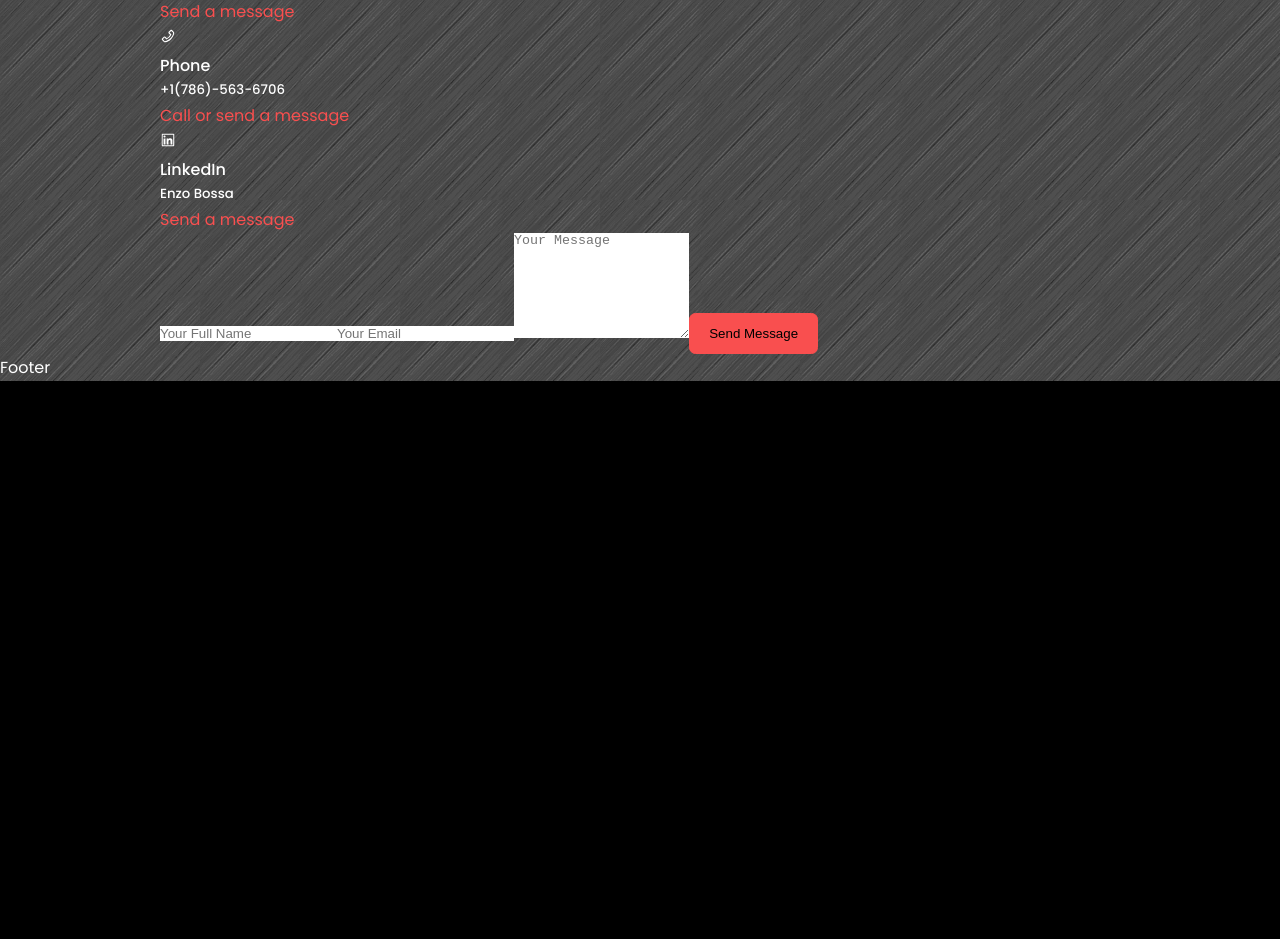
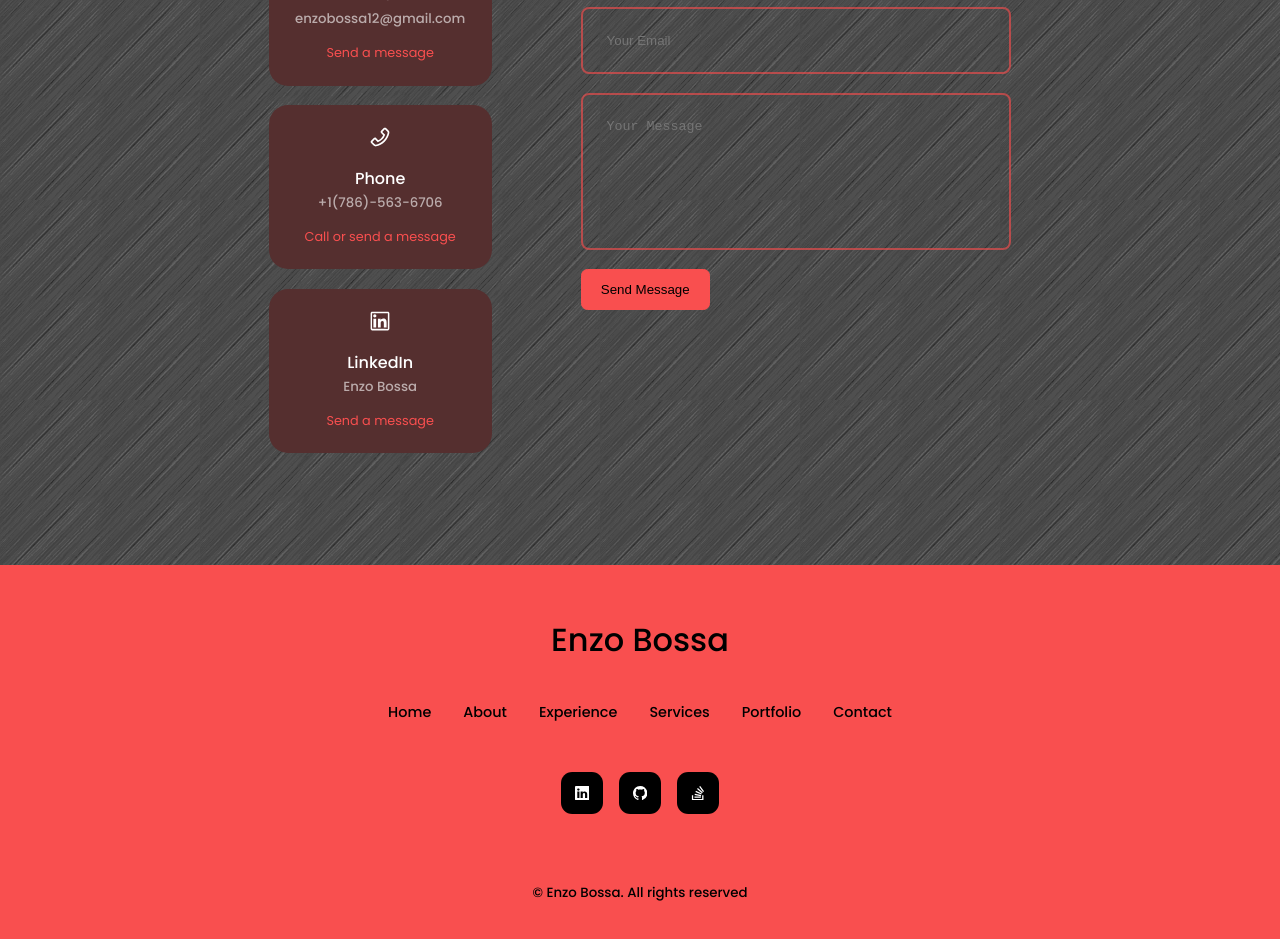
Before and after one commit to EnzoBossa/Personal-Portfolio-Website, a React (Create React App) app in the folder react-portfolio-website/: page / in a window 1280 px wide. Shown: the part 3600-4539 px from the top of the page. Before the commit the page ends 3981 px from the top, so only its background shows below. Built offline with nearby package versions, Linux system fonts and the light colour scheme.

Commit message:
Finished website
finished the contact section with css. Did the footer section. Built and deployed the website at enzobossa.com

```diff
--- a/react-portfolio-website/package.json
+++ b/react-portfolio-website/package.json
@@ -1,11 +1,13 @@
 {
   "name": "react-portfolio-website",
+  "homepage": "https://enzobossa.com",
   "version": "0.1.0",
   "private": true,
   "dependencies": {
     "@testing-library/jest-dom": "^5.16.5",
     "@testing-library/react": "^13.4.0",
     "@testing-library/user-event": "^13.5.0",
+    "emailjs-com": "^3.2.0",
     "nth-check": "^2.1.1",
     "react": "^18.2.0",
     "react-dom": "^18.2.0",
--- a/react-portfolio-website/src/components/about/About.jsx
+++ b/react-portfolio-website/src/components/about/About.jsx
@@ -2,7 +2,6 @@
 import './about.css'
 import ME from '../../assets/me-about.JPG'
 import {FaAward} from 'react-icons/fa'
-import {FiUsers} from 'react-icons/fi'
 import {VscFolderLibrary} from 'react-icons/vsc'
 
 const About = () => {
--- a/react-portfolio-website/src/components/contact/Contact.jsx
+++ b/react-portfolio-website/src/components/contact/Contact.jsx
@@ -3,8 +3,24 @@
 import {MdOutlineEmail} from 'react-icons/md'
 import {AiOutlinePhone} from 'react-icons/ai'
 import {AiOutlineLinkedin} from 'react-icons/ai'
+import {useRef} from 'react';
+import emailjs from 'emailjs-com'
 
 const Contact = () => {
+  const form = useRef();
+
+  const sendEmail = (e) => {
+    e.preventDefault();
+
+    emailjs.sendForm('service_hi2e1sa', 'template_wfm8t4q', form.current, 'l9G5KSZ333XdKa1l_')
+      .then((result) => {
+          console.log(result.text);
+      }, (error) => {
+          console.log(error.text);
+      });
+
+      e.target.reset()
+  };
   return (
     <section id='contact'>
       <h5>Get In Touch</h5>
@@ -13,26 +29,26 @@
       <div className="container container__container">
         <div className="contact__options">
           <article className="contact__option">
-            <MdOutlineEmail/>
+            <MdOutlineEmail className='contact__option-icon'/>
             <h4>Email</h4>
             <h5>enzobossa12@gmail.com</h5>
             <a href="mailto:enzobossa12@gmail.com">Send a message</a>
           </article>
           <article className="contact__option">
-            <AiOutlinePhone/>
+            <AiOutlinePhone className='contact__option-icon'/>
             <h4>Phone</h4>
             <h5>+1(786)-563-6706</h5>
             <a href="tel:7865636706">Call or send a message</a>
           </article>
           <article className="contact__option">
-            <AiOutlineLinkedin/>
+            <AiOutlineLinkedin className='contact__option-icon'/>
             <h4>LinkedIn</h4>
             <h5>Enzo Bossa</h5>
             <a href="https://www.linkedin.com/in/enzo-bossa/" target="_blank" rel='noreferrer'>Send a message</a>
           </article>
         </div>
         {/*END OF CONTACT OPTIONS*/}
-        <form action="">
+        <form ref={form} onSubmit={sendEmail}>
           <input type="text" name="name" placeholder="Your Full Name" required />
           <input type="email" name='email' placeholder='Your Email' required />
           <textarea name="message" rows="7" placeholder='Your Message' required ></textarea>
--- a/react-portfolio-website/src/components/contact/contact.css
+++ b/react-portfolio-website/src/components/contact/contact.css
@@ -0,0 +1,70 @@
+.container.container__container {
+    width: 58%;
+    display: grid;
+    grid-template-columns: 30% 58%;
+    gap: 12%;
+}
+
+.contact__options {
+    display: flex;
+    flex-direction: column;
+    gap: 1.2rem;
+}
+
+.contact__option {
+    background: var(--color-bg-variant);
+    padding: 1.2rem;
+    border-radius: 1.2rem;
+    text-align: center;
+    border: 1px solid transparent;
+    transition: var(--transition);
+}
+
+.contact__option:hover {
+    background: transparent;
+    border-color: var(--color-primary-variant);
+}
+
+.contact__option-icon {
+    font-size: 1.5rem;
+    margin-bottom: 0.5rem;
+}
+
+.contact__option a {
+    margin-top: 0.7rem;
+    display: inline-block;
+    font-size: 0.8rem;
+}
+
+.contact__option h5 {
+    color: var(--color-light);
+}
+
+form {
+    display: flex;
+    flex-direction: column;
+    gap: 1.2rem;
+}
+
+input, textarea {
+    width: 100%;
+    padding: 1.5rem;
+    border-radius: 0.5rem;
+    background: transparent;
+    border: 2px solid var(--color-primary-variant);
+    resize: none;
+    color: var(--color-white);
+}
+
+@media screen and (max-width: 1024px) {
+    .container.container__container {
+        grid-template-columns: 1fr;
+        gap: 2rem;
+    }
+}
+
+@media screen and (max-width: 600px) {
+    .container.container__container {
+        width: var(--container-width-sm);
+    }
+}
--- a/react-portfolio-website/src/components/footer/Footer.jsx
+++ b/react-portfolio-website/src/components/footer/Footer.jsx
@@ -1,9 +1,33 @@
 import React from 'react'
 import './footer.css'
+import {BsLinkedin} from 'react-icons/bs'
+import {BsGithub} from 'react-icons/bs'
+import {BsStackOverflow} from 'react-icons/bs'
 
 const Footer = () => {
   return (
-    <div>Footer</div>
+    <footer>
+      <a href="#" className='footer__logo'>Enzo Bossa</a>
+
+      <ul className='permalinks'>
+        <li><a href="#">Home</a></li>
+        <li><a href="#about">About</a></li>
+        <li><a href="#experience">Experience</a></li>
+        <li><a href="#services">Services</a></li>
+        <li><a href="#portfolio">Portfolio</a></li>
+        <li><a href="#contact">Contact</a></li>
+      </ul>
+
+      <div className="footer__socials">
+        <a href="https://www.linkedin.com/in/enzo-bossa/" target="_blank" rel='noreferrer'><BsLinkedin/></a>
+        <a href="https://github.com/EnzoBossa" target="_blank" rel='noreferrer'><BsGithub/></a>
+        <a href="https://stackoverflow.com/users/18705628/enzo-bossa" target="_blank" rel='noreferrer'><BsStackOverflow/></a>
+      </div>
+
+      <div className="footer__copyright">
+        <small>&copy; Enzo Bossa. All rights reserved</small>
+      </div>
+    </footer>
   )
 }
 
--- a/react-portfolio-website/src/components/footer/footer.css
+++ b/react-portfolio-website/src/components/footer/footer.css
@@ -0,0 +1,68 @@
+footer {
+    background: var(--color-primary);
+    padding: 3rem 0;
+    text-align: center;
+    font-size: 0.9rem;
+    margin-top: 7rem;
+}
+
+footer a {
+    color: var(--color-bg);
+}
+
+.footer__logo {
+    font-size: 2rem;
+    font-weight: 500;
+    margin-bottom: 2rem;
+    display: inline-block;
+}
+
+.permalinks {
+    display: flex;
+    flex-wrap: wrap;
+    justify-content: center;
+    gap: 2rem;
+    margin: 0 auto 3rem;
+    font-weight: 500;
+}
+
+.footer__socials {
+    display: flex;
+    justify-content: center;
+    gap: 1rem;
+    margin-bottom: 4rem;
+}
+
+.footer__socials a {
+    background: var(--color-bg);
+    color: var(--color-white);
+    padding: 0.8rem;
+    border-radius: 0.7rem;
+    display: flex;
+    border: 1px solid transparent;
+}
+
+.footer__socials a:hover {
+    background: transparent;
+    color: var(--color-bg);
+    border-color: var(--color-bg);
+}
+
+.footer__copyright {
+    margin-bottom: 4rem;
+    color: var(--color-bg);
+    font-weight: 500;
+    font-size: 1rem;
+}
+
+
+@media screen and (max-width: 600px) {
+    .permalinks {
+        flex-direction: column;
+        gap: 1.5rem;
+    }
+
+    .footer__socials {
+        margin-bottom: 2.6rem;
+    }
+}
--- a/react-portfolio-website/src/components/portfolio/Portfolio.jsx
+++ b/react-portfolio-website/src/components/portfolio/Portfolio.jsx
@@ -3,7 +3,6 @@
 import IMG1 from '../../assets/portfolio1.PNG'
 import IMG2 from '../../assets/portfolio2.jpg'
 import IMG3 from '../../assets/portfolio3.jpg'
-import IMG4 from '../../assets/portfolio4.jpg'
 
 const Portfolio = () => {
   return (
@@ -17,7 +16,7 @@
           </div>
           <h3>Enliven - Social Media Website</h3>
           <div className="portfolio__item-cta">
-            <a href="https://github.com/Szmjuly/CEN4010_fa21_g21" className='btn' target="_blank">Github</a>
+            <a href="https://github.com/Szmjuly/CEN4010_fa21_g21" className='btn' target="_blank" rel='noreferrer'>Github</a>
           {/*  <a href="https://github.com" className='btn btn-primary' target="_blank">Live Demo</a> */}
           </div>
         </article>
@@ -27,7 +26,7 @@
           </div>
           <h3>LibAR - Augmented Reality POC for FAU Library</h3>
           <div className="portfolio__item-cta">
-            <a href="https://dev.azure.com/fau2021/4950C%20EngDesign/_git/LibAR" className='btn' target="_blank">Repository</a>
+            <a href="https://dev.azure.com/fau2021/4950C%20EngDesign/_git/LibAR" className='btn' target="_blank" rel='noreferrer'>Repository</a>
             {/* <a href="https://github.com" className='btn btn-primary' target="_blank">Live Demo</a> */}
           </div>
         </article>
@@ -37,7 +36,7 @@
           </div>
           <h3>Video Editing</h3>
           <div className="portfolio__item-cta">
-            <a href="https://www.youtube.com/watch?v=yFG4SQHL2aE&t=66s" className='btn' target="_blank">YouTube</a>
+            <a href="https://www.youtube.com/watch?v=yFG4SQHL2aE&t=66s" className='btn' target="_blank" rel='noreferrer'>YouTube</a>
             {/* <a href="https://github.com" className='btn btn-primary' target="_blank">Live Demo</a> */}
           </div>
         </article>
```
Also changed, not shown: 2 other files (tests, documents, lock files or other folders).
